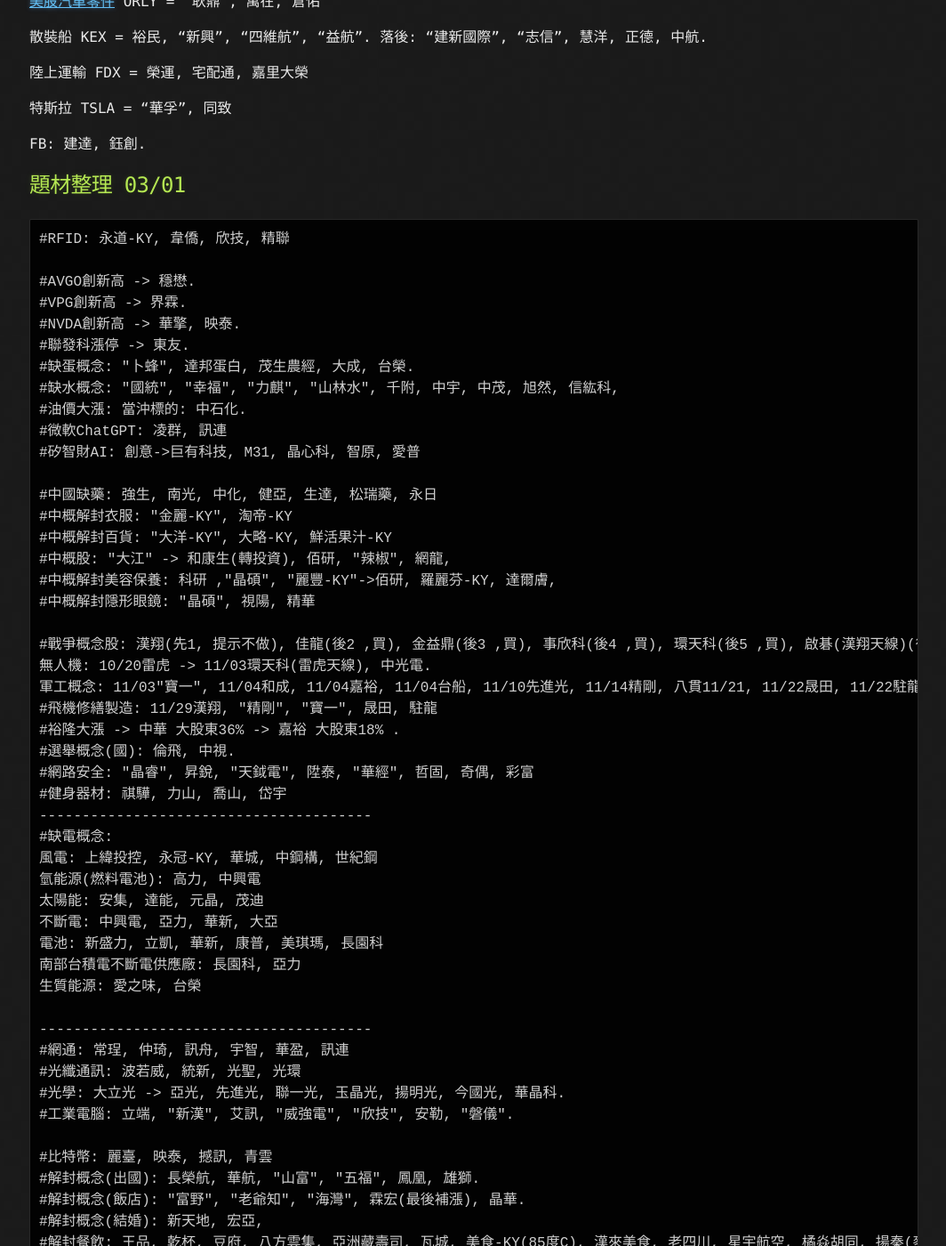
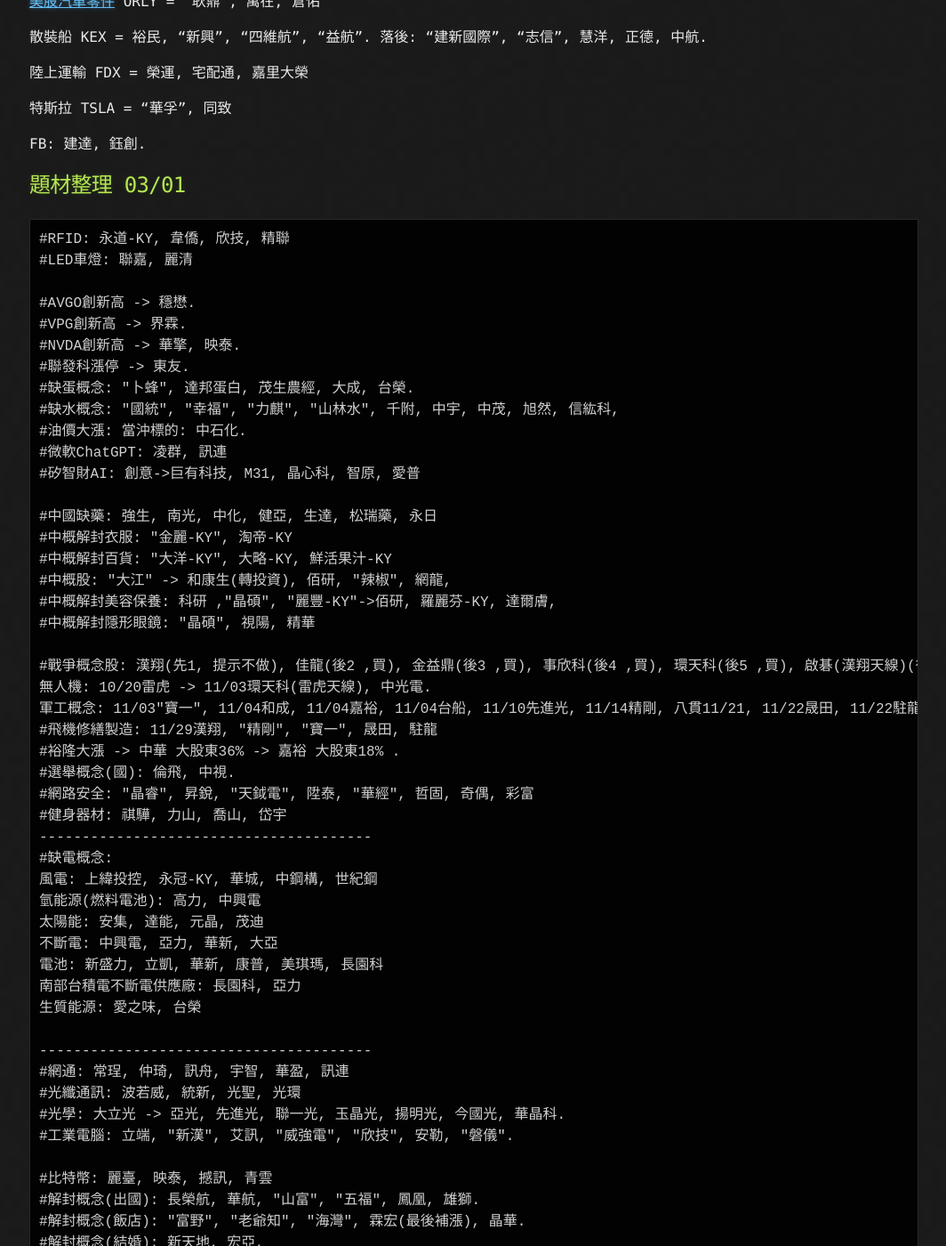
Before and after one commit to lepg5487/Stock_God, a Jekyll site: the page built from index.md, in a window 1280 px wide and 1400 px high, scrolled down 87935 px. Shown: the whole window at 89% size, without its empty margins (107-1171 px from the left). Built offline with Jekyll 4.4.1, drawn with Linux system fonts in a browser that asks for light colours; our own code applies the rules of GitHub Pages for plain Markdown files; some of the changed text lies outside the part shown.

Commit message:
Update index.md

````diff
--- a/index.md
+++ b/index.md
@@ -3576,6 +3576,7 @@
 ## 題材整理 03/01
 ```
 #RFID: 永道-KY, 韋僑, 欣技, 精聯
+#LED車燈: 聯嘉, 麗清
 
 #AVGO創新高 -> 穩懋.
 #VPG創新高 -> 界霖.
````
